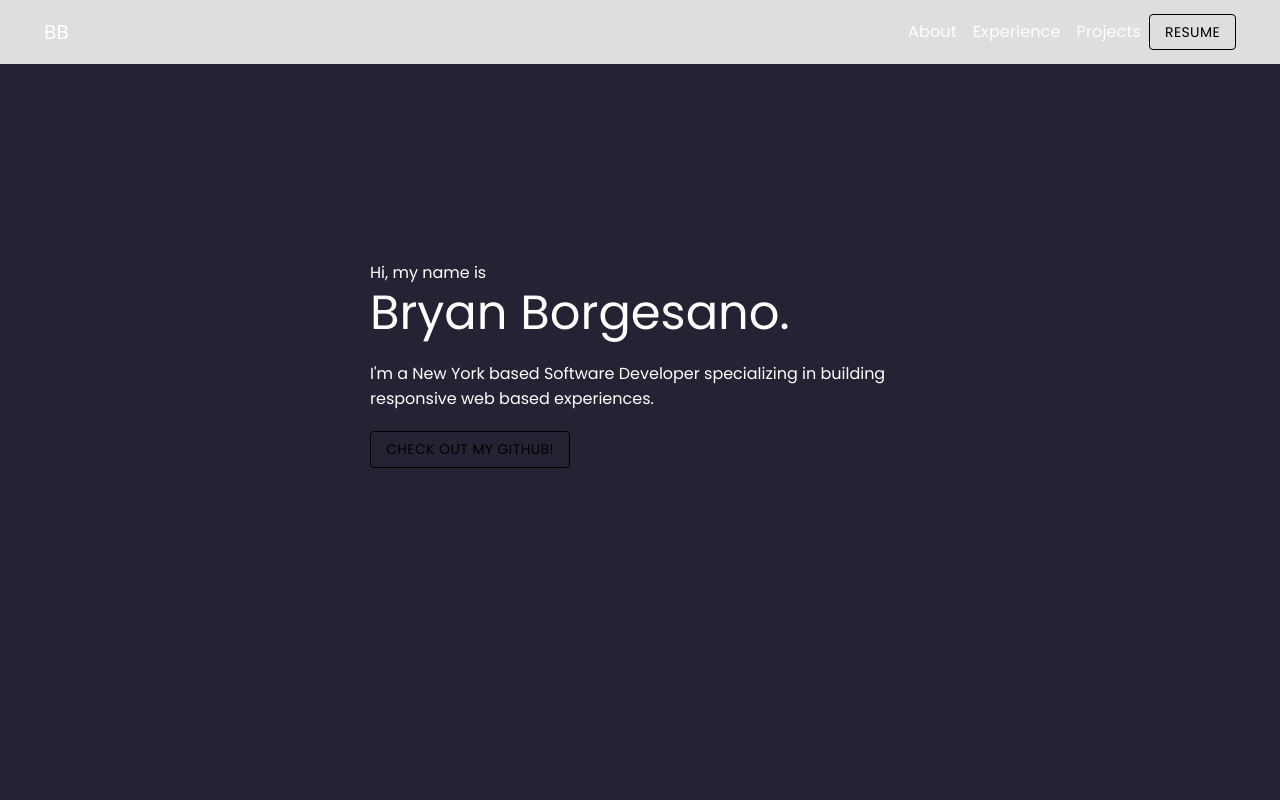
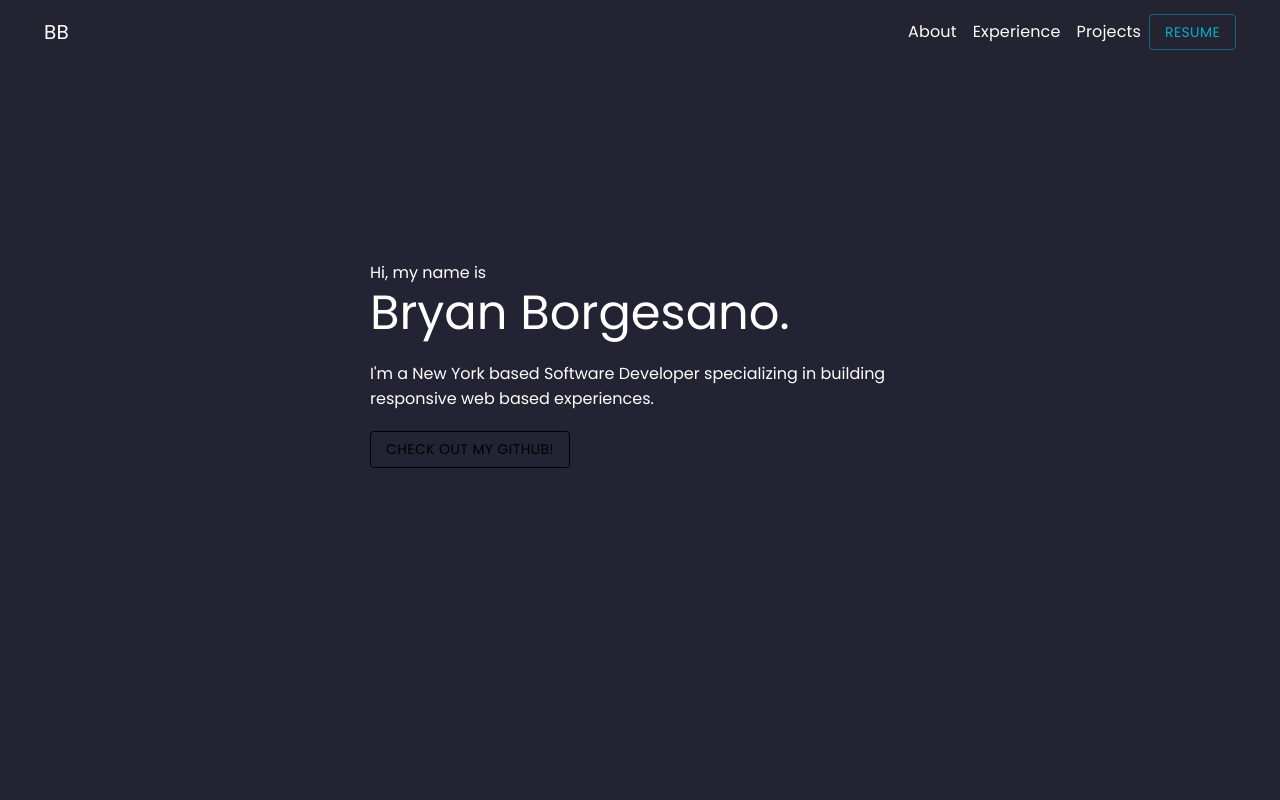
Before and after one commit to BryanBorge/portfolio-2.0, a React (Create React App) app: page / in a window 1280 px wide. Shown: the top 800 px of the page. Built offline with nearby package versions, Linux system fonts and the light colour scheme.

Commit message:
Added color with transparency

```diff
--- a/src/Components/Navigation/Header/Header.js
+++ b/src/Components/Navigation/Header/Header.js
@@ -13,7 +13,11 @@ const Header = () => {
 
   return (
     <Box sx={{ flexGrow: 1, pb: 3 }}>
-      <StyledAppBar position="fixed" color="transparent" elevation={0} sx={{ pl: "20px", pr: "20px" }}>
+      <StyledAppBar
+        position="fixed"
+        style={{ backgroundColor: "rgb(36, 35, 51, .8)" }}
+        elevation={0}
+        sx={{ pl: "20px", pr: "20px" }}>
         <Toolbar>
           <Typography variant="h6" component="div" sx={{ flexGrow: 1 }}>
             BB
@@ -25,7 +29,7 @@ const Header = () => {
               <NavItem text="Projects" />
             </Box>
           )}
-          <Button color="inherit" variant="outlined" style={{ textTransform: "none !important" }}>
+          <Button color="secondary" variant="outlined" style={{ textTransform: "none !important" }}>
             Resume
           </Button>
         </Toolbar>
```
